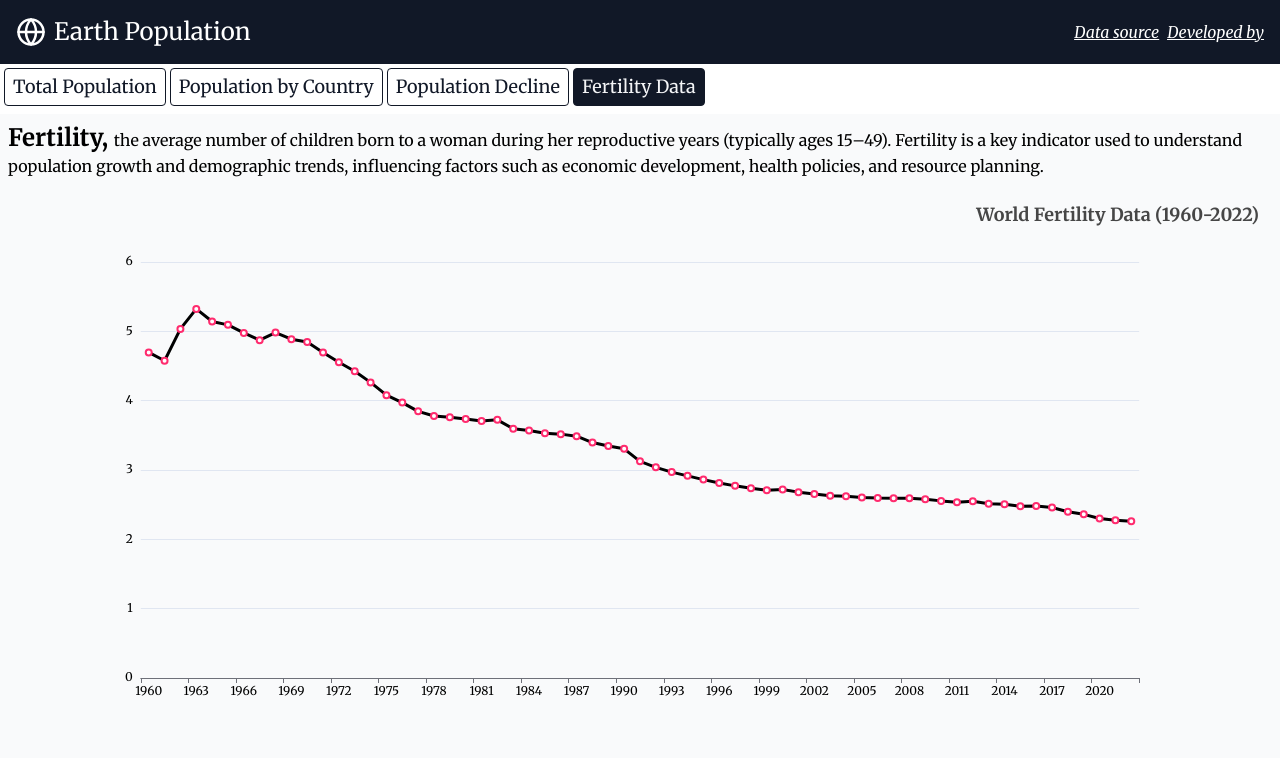
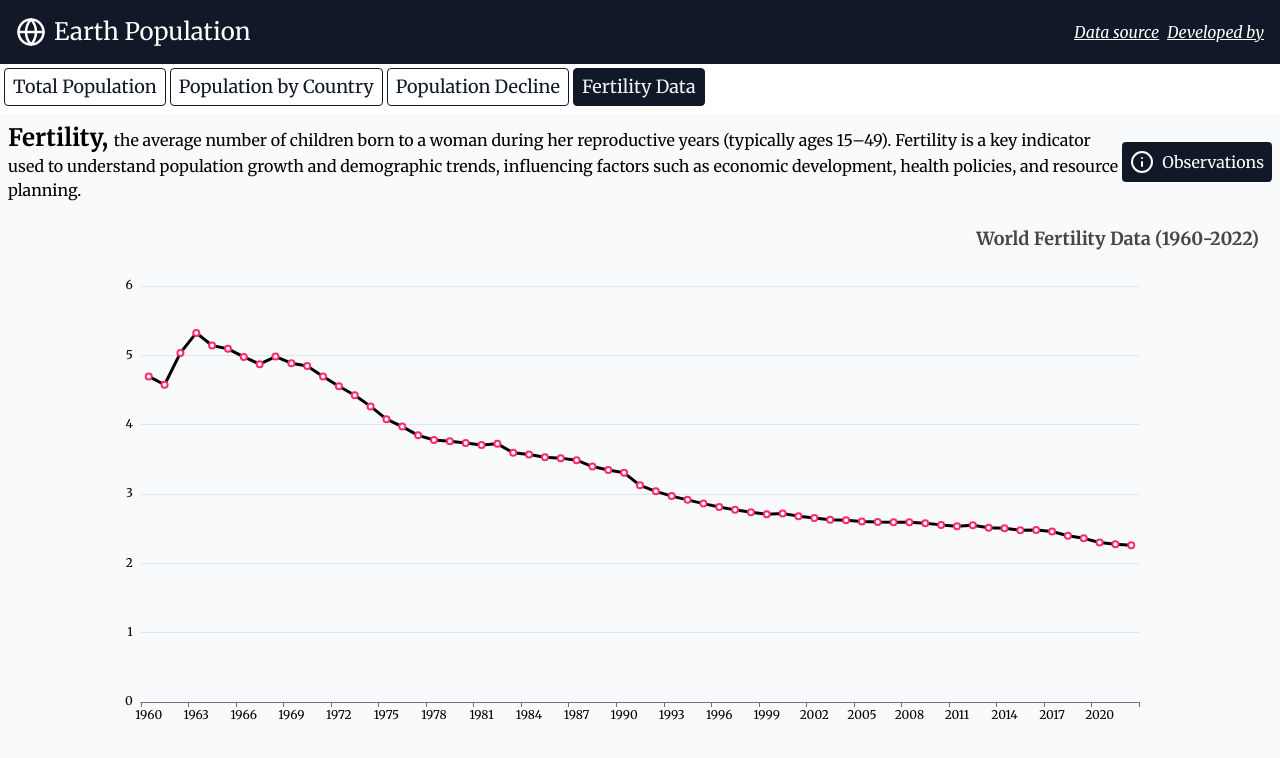
Before and after one commit to itsparasbisht/earth-population, a React (Vite) app: page / in a window 1280 px wide. Both pictures are taken after a click on the element "Fertility Data". Shown: the top 758 px of the page. Built offline with nearby package versions, Linux system fonts and the light colour scheme.

Commit message:
world fertility observations added

```diff
--- a/src/plots/WorldFertility.tsx
+++ b/src/plots/WorldFertility.tsx
@@ -1,6 +1,12 @@
 import { useEffect } from "react";
 import worldFertilityData from "../../data/world-fertility.json";
 import * as echarts from "echarts";
+import {
+  Popover,
+  PopoverContent,
+  PopoverTrigger,
+} from "../components/ui/popover";
+import { InfoIcon } from "lucide-react";
 
 type FertilityEntry = {
   year: number;
@@ -16,8 +22,8 @@ export default function WorldFertility() {
 
   return (
     <div className="w-full h-full">
-      <div>
-        <p className="p-2">
+      <div className="flex items-center p-2">
+        <p>
           <b className="text-2xl">Fertility, </b>
           the average number of children born to a woman during her reproductive
           years (typically ages 15–49). Fertility is a key indicator used to
@@ -25,6 +31,34 @@ export default function WorldFertility() {
           factors such as economic development, health policies, and resource
           planning.
         </p>
+        <div>
+          <Popover>
+            <PopoverTrigger className="flex gap-2 bg-gray-900 text-white p-2 rounded-sm hover:bg-gray-700">
+              <InfoIcon />
+              Observations
+            </PopoverTrigger>
+            <PopoverContent className="w-[600px] bg-gray-800 text-white border-0">
+              <p className="m-2">
+                - From 1960 to 2022, the fertility rate shows a significant
+                overall decline from 4.70 in 1960 to 2.26 in 2022, indicating a
+                shift towards smaller family sizes globally.
+              </p>
+              <p className="m-2">
+                - Fertility peaked at 5.32 in 1963 before gradually starting to
+                decline.
+              </p>
+              <p className="m-2">
+                - By 2022, the global fertility rate (2.26) is approaching the
+                replacement-level fertility rate of 2.1, which is the level
+                needed for a stable population without immigration.
+              </p>
+              <p className="m-2">
+                - This trend suggests population growth may slow or decline in
+                many regions.
+              </p>
+            </PopoverContent>
+          </Popover>
+        </div>
       </div>
       <div
         id="world-fertility"
```
